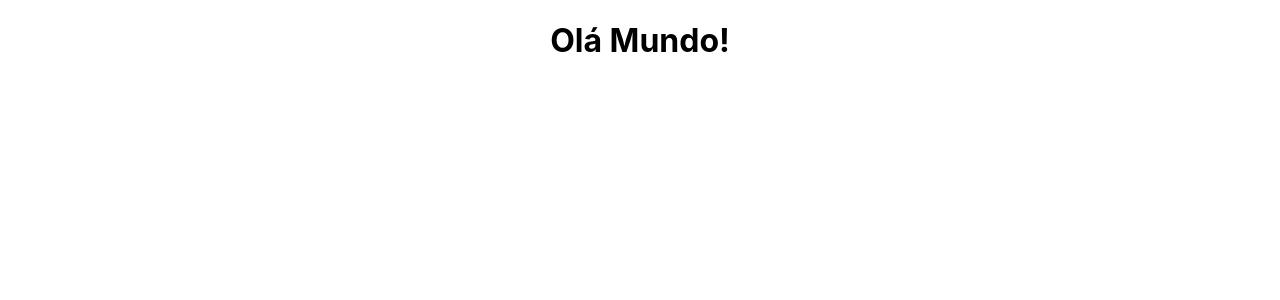
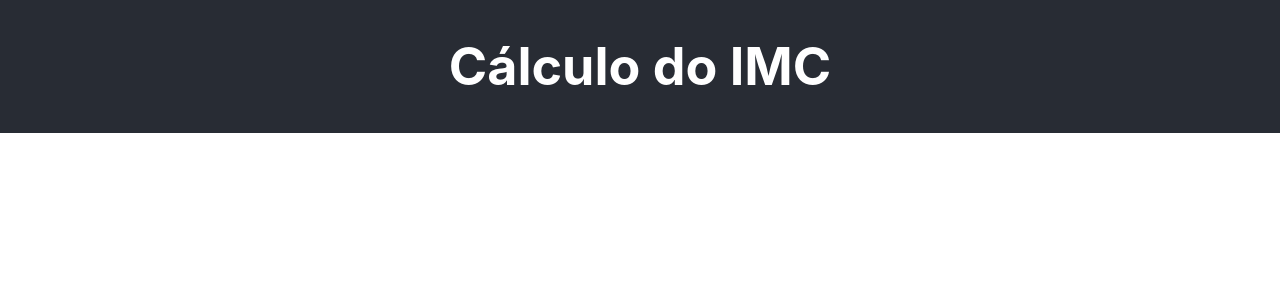
Before and after one commit to orivaldosantana/app_imc_react, a React (Create React App) app: page / in a window 1280 px wide. Shown: the top 300 px of the page. Built offline with nearby package versions, Linux system fonts and the light colour scheme.

Commit message:
criando o cabeçalho

```diff
--- a/src/App.js
+++ b/src/App.js
@@ -1,9 +1,10 @@
 import './App.css';
+import IMCHeader from './componets/IMCHeader';
 
 function App() {
   return (
     <div className="App">
-      <h1>Olá Mundo!</h1>
+      <IMCHeader title="Cálculo do IMC"/>
     </div>
   );
 }
--- /dev/null
+++ b/src/componets/IMCHeader.js
@@ -0,0 +1,13 @@
+import React from 'react'
+import '../App.css'
+
+function IMCHeader(props){
+
+    return (
+        <header>
+            <h1> {props.title} </h1>
+        </header>
+    );
+}
+
+export default IMCHeader;
```
